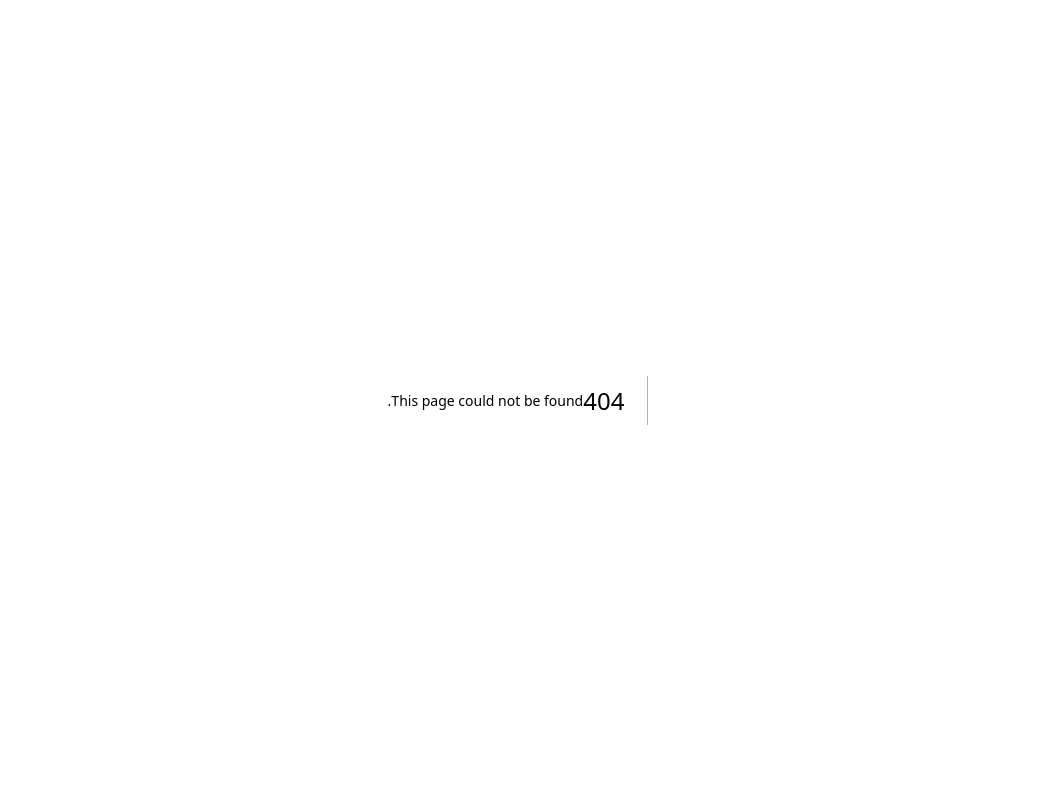
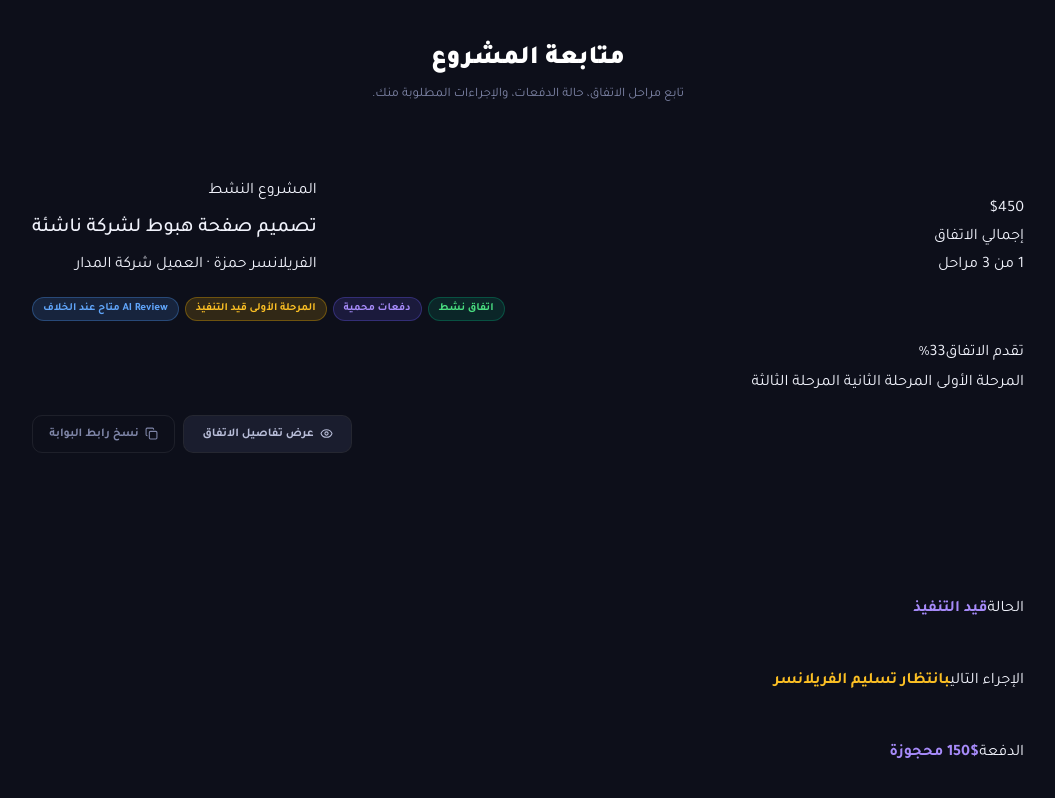
Before and after one commit to WasmSoft/dhaman_dashboard, a Next.js app: page /portal/tracking in a window 1280 px wide. Before the commit this address had no page. Shown: the top 798 px of the page, without its empty margins (112-1167 px from the left). Built offline with nearby package versions, Linux system fonts and the light colour scheme.

Commit message:
portal-agrement-review-first-section

```diff
--- /dev/null
+++ b/src/app/(client-portal)/portal/tracking/page.tsx
@@ -0,0 +1,5 @@
+import { TrackingSection } from "@/components/client-portal";
+
+export default function TrackingPage() {
+  return <TrackingSection />;
+}
--- a/src/app/layout.tsx
+++ b/src/app/layout.tsx
@@ -19,7 +19,7 @@ const geistMono = Geist_Mono({
 const tajawal = Tajawal({
   variable: "--font-tajawal",
   subsets: ["arabic"],
-  weight: ["400", "500", "700"],
+  weight: ["400", "500", "700", "800", "900"],
 });
 
 export const metadata: Metadata = {
--- /dev/null
+++ b/src/components/client-portal/TrackingSection.tsx
@@ -0,0 +1,130 @@
+import { Copy, Eye } from "lucide-react";
+
+import { Button } from "@/components/shared";
+import { clientPortalContent } from "@/constants";
+import { cn } from "@/lib/utils";
+
+const statusToneClassNames = {
+  purple: "text-[#a78bfa]",
+  amber: "text-[#fbbf24]",
+} as const;
+
+export function TrackingSection() {
+  const { tracking } = clientPortalContent;
+  const { activeProject } = tracking;
+
+  return (
+    <main
+      dir="rtl"
+      className="min-h-screen bg-[#0d0f1a] px-4 py-8 text-[#f1f3fc] sm:px-6 sm:py-10"
+      aria-labelledby="tracking-title"
+    >
+      <section className="mx-auto w-full max-w-[992px]">
+        <div className="text-center">
+          <h1
+            id="tracking-title"
+            className="text-[26px] font-black leading-[1.5] tracking-normal text-white"
+          >
+            {tracking.title}
+          </h1>
+          <p className="mt-1.5 text-[13px] leading-[1.5] text-[#7f86a8]">
+            {tracking.description}
+          </p>
+        </div>
+
+        <div className="mt-16 space-y-14 sm:mt-[74px] sm:space-y-16">
+          <div className="space-y-5 text-start">
+            <div className="grid gap-6 sm:grid-cols-[minmax(0,1fr)_auto] sm:items-end">
+              <div className="space-y-2.5 sm:order-2 sm:text-start">
+                <p className="text-base leading-6">{activeProject.eyebrow}</p>
+                <h2 className="text-xl font-medium leading-[1.5]">
+                  {activeProject.title}
+                </h2>
+                <p className="text-base leading-6">
+                  الفريلانسر {activeProject.freelancer} · العميل{" "}
+                  {activeProject.client}
+                </p>
+              </div>
+
+              <dl className="space-y-1 sm:order-1 sm:min-w-32 sm:text-start">
+                <div>
+                  <dt className="sr-only">{activeProject.totalLabel}</dt>
+                  <dd className="text-base leading-6">{activeProject.total}</dd>
+                </div>
+                <div>
+                  <dt className="text-base leading-6">
+                    {activeProject.totalLabel}
+                  </dt>
+                </div>
+                <div>
+                  <dd className="text-base leading-6">
+                    {activeProject.stagesLabel}
+                  </dd>
+                </div>
+              </dl>
+            </div>
+
+            <div className="flex flex-wrap justify-start gap-1.5 sm:justify-end">
+              {activeProject.badges.map((badge) => (
+                <span
+                  key={badge.label}
+                  className={cn(
+                    "inline-flex min-h-6 items-center rounded-full border px-2.5 text-[11px] font-bold leading-none",
+                    badge.className,
+                  )}
+                >
+                  {badge.label}
+                </span>
+              ))}
+            </div>
+
+            <div className="space-y-1.5">
+              <p className="text-base leading-6">
+                {activeProject.progressLabel}
+                {activeProject.progressValue}
+              </p>
+              <div className="flex flex-wrap gap-x-1 text-base leading-6">
+                {activeProject.stageLabels.map((stage) => (
+                  <span key={stage}>{stage}</span>
+                ))}
+              </div>
+            </div>
+
+            <div className="flex flex-col gap-2 sm:flex-row sm:justify-end">
+              <Button
+                variant="outline"
+                className="h-[38px] rounded-[10px] border-white/10 bg-[#1a1d2e] px-4 text-xs font-bold text-[#b8bdd8] hover:bg-[#20243a] hover:text-white sm:min-w-[169px]"
+              >
+                <Eye className="size-[13px]" aria-hidden="true" />
+                {activeProject.primaryAction}
+              </Button>
+              <Button
+                variant="outline"
+                className="h-[38px] rounded-[10px] border-white/[0.07] bg-transparent px-4 text-xs font-bold text-[#7f86a8] hover:bg-white/[0.03] hover:text-[#b8bdd8] sm:min-w-[143px]"
+              >
+                <Copy className="size-[13px]" aria-hidden="true" />
+                {activeProject.secondaryAction}
+              </Button>
+            </div>
+          </div>
+
+          <div className="grid gap-10 pt-14 sm:gap-12 sm:pt-20">
+            {tracking.statusRows.map((row) => (
+              <p key={row.label} className="text-start text-base leading-6">
+                {row.label}
+                <span
+                  className={cn(
+                    "me-2 font-bold",
+                    statusToneClassNames[row.tone],
+                  )}
+                >
+                  {row.value}
+                </span>
+              </p>
+            ))}
+          </div>
+        </div>
+      </section>
+    </main>
+  );
+}
--- a/src/components/client-portal/index.ts
+++ b/src/components/client-portal/index.ts
@@ -1,4 +1,5 @@
 export { PortalSection } from "./PortalSection";
+export { TrackingSection } from "./TrackingSection";
 export { AgreementHero } from "./AgreementHero";
 export { AiDisputeSection } from "./AiDisputeSection";
 export { DecisionSection } from "./DecisionSection";
--- a/src/constants/client-portal.ts
+++ b/src/constants/client-portal.ts
@@ -167,4 +167,58 @@ export const clientPortalContent = {
     },
     footerText: "© 2026 Dhaman · جميع الحقوق محفوظة",
   },
+  tracking: {
+    title: "متابعة المشروع",
+    description: "تابع مراحل الاتفاق، حالة الدفعات، والإجراءات المطلوبة منك.",
+    activeProject: {
+      eyebrow: "المشروع النشط",
+      title: "تصميم صفحة هبوط لشركة ناشئة",
+      freelancer: "حمزة",
+      client: "شركة المدار",
+      totalLabel: "إجمالي الاتفاق",
+      total: "$450",
+      stagesLabel: "1 من 3 مراحل",
+      progressLabel: "تقدم الاتفاق",
+      progressValue: "33%",
+      stageLabels: ["المرحلة الأولى", "المرحلة الثانية", "المرحلة الثالثة"],
+      badges: [
+        {
+          label: "اتفاق نشط",
+          className:
+            "border-emerald-400/25 bg-emerald-400/[0.12] text-[#4ade80]",
+        },
+        {
+          label: "دفعات محمية",
+          className: "border-[#6d5dfc]/30 bg-[#6d5dfc]/15 text-[#a78bfa]",
+        },
+        {
+          label: "المرحلة الأولى قيد التنفيذ",
+          className: "border-amber-400/30 bg-amber-400/15 text-[#fbbf24]",
+        },
+        {
+          label: "AI Review متاح عند الخلاف",
+          className: "border-blue-400/30 bg-blue-400/15 text-[#60a5fa]",
+        },
+      ],
+      primaryAction: "عرض تفاصيل الاتفاق",
+      secondaryAction: "نسخ رابط البوابة",
+    },
+    statusRows: [
+      {
+        label: "الحالة",
+        value: "قيد التنفيذ",
+        tone: "purple",
+      },
+      {
+        label: "الإجراء التالي",
+        value: "بانتظار تسليم الفريلانسر",
+        tone: "amber",
+      },
+      {
+        label: "الدفعة",
+        value: "$150 محجوزة",
+        tone: "purple",
+      },
+    ],
+  },
 } as const satisfies ClientPortalContentMap;
--- a/src/types/client-portal.ts
+++ b/src/types/client-portal.ts
@@ -5,6 +5,7 @@ import type {
 
 export interface ClientPortalContentMap {
   portal: PortalReviewContent;
+  tracking: PortalTrackingContent;
 }
 
 export interface PortalReviewContent {
@@ -82,6 +83,35 @@ export interface PortalSecurityNotice {
   disclaimer: string;
 }
 
+export interface PortalTrackingContent {
+  title: string;
+  description: string;
+  activeProject: PortalTrackingProject;
+  statusRows: PortalTrackingStatusRow[];
+}
+
+export interface PortalTrackingProject {
+  eyebrow: string;
+  title: string;
+  freelancer: string;
+  client: string;
+  totalLabel: string;
+  total: string;
+  stagesLabel: string;
+  progressLabel: string;
+  progressValue: string;
+  stageLabels: string[];
+  badges: PortalAgreementBadge[];
+  primaryAction: string;
+  secondaryAction: string;
+}
+
+export interface PortalTrackingStatusRow {
+  label: string;
+  value: string;
+  tone: "purple" | "amber";
+}
+
 export interface ClientPortalOverview {
   activeAgreements: number;
   pendingInvoices: number;
```
